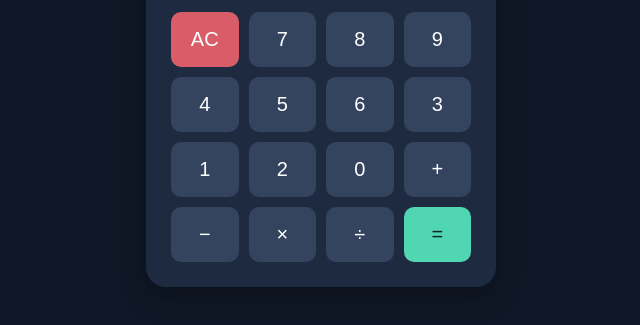
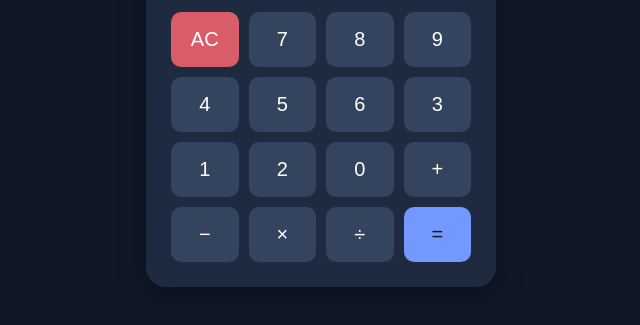
Before and after one commit to snehaagni/calculator, a plain HTML site: page index.html in a window 1280 px wide. Shown: the part 333-658 px from the top of the page, without its empty margins (319-959 px from the left). Drawn offline with Linux system fonts and the light colour scheme.

Commit message:
Added Readme and improved calculator design

```diff
--- a/style.css
+++ b/style.css
@@ -61,6 +61,10 @@ button:hover {
 }
 
 .equals {
-    background: #51d6b3;
-    color: #10251f;
+    background: #7398ff;
+    color: #101827;
 }
+
+.equals:hover {
+    background: #9ab4ff;
+}
```
Also changed, not shown: 1 other file.
